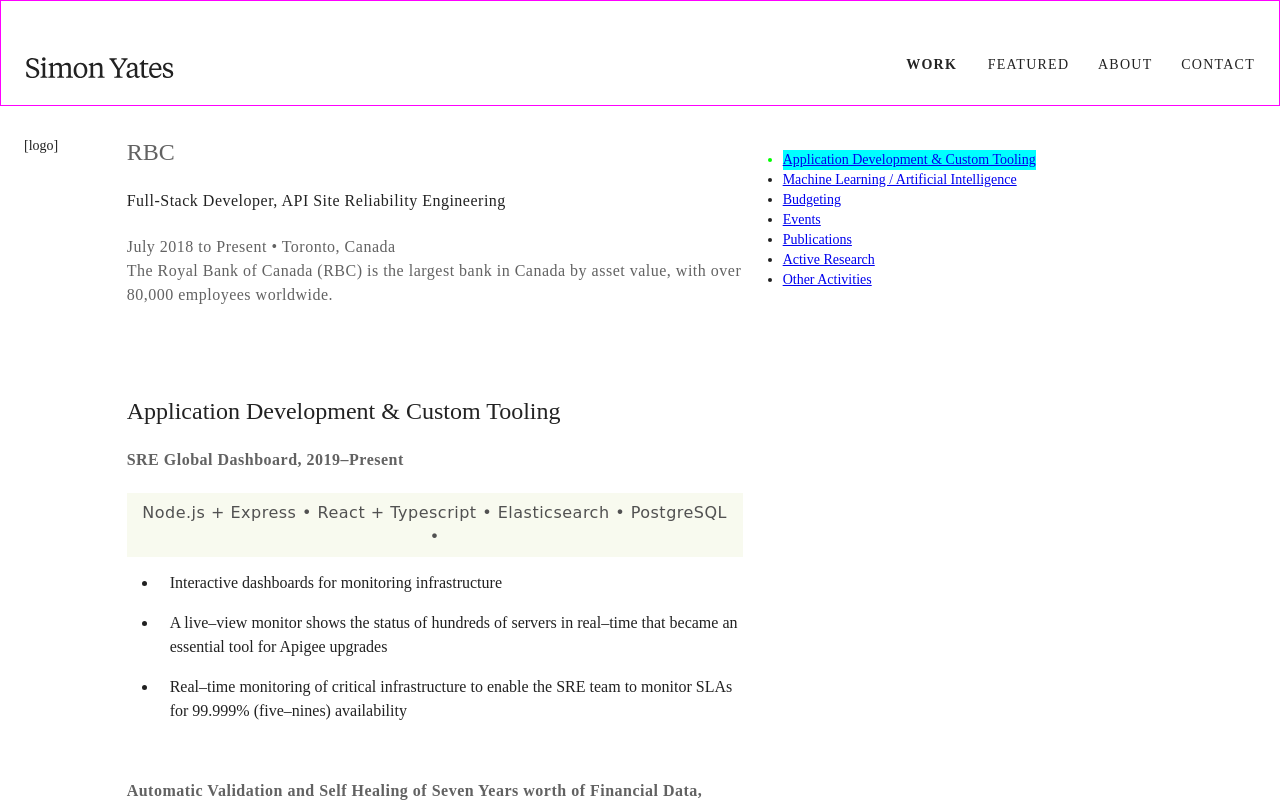
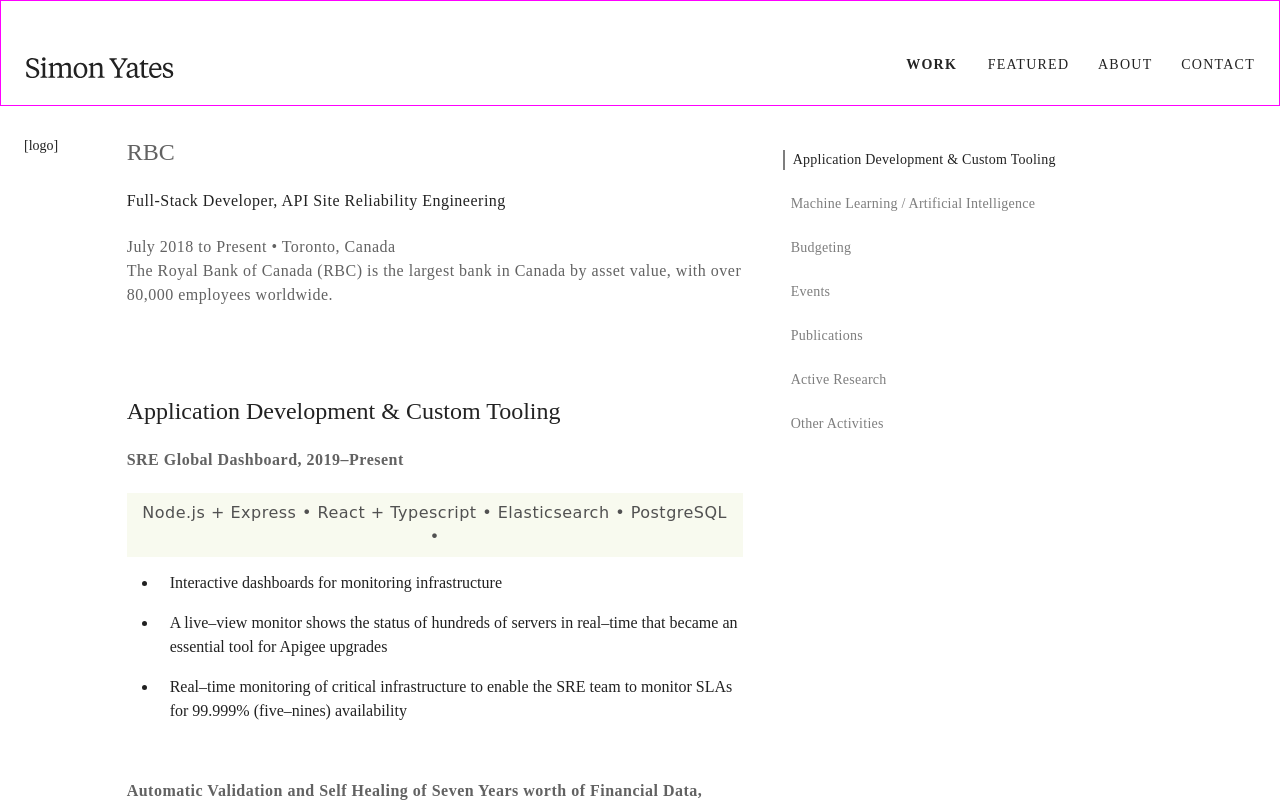
Before and after one commit to cheftechnical/simonyates, a React (Create React App) app: page /work/rbc in a window 1280 px wide. Shown: the top 802 px of the page. Built offline with nearby package versions, Linux system fonts and the light colour scheme; a web font is replaced by a local one.

Commit message:
Fixed styling of left nav

```diff
--- a/src/components/NavRight/NavRightItem/index.tsx
+++ b/src/components/NavRight/NavRightItem/index.tsx
@@ -1,16 +1,38 @@
 import * as React from 'react';
-// import {Link} from "@material-ui/core";
+import {makeStyles} from '@material-ui/core/styles';
+import {color} from '../../../styling/Color';
+import rem from '../../../styling/rem';
 
+// NOTE: scrollspy injects a className into this object
 interface Props {
     id?: string;
     className?: any;
     name: string;
 }
 
+const useStyles = makeStyles((theme) => ({
+    li: {
+        marginBottom: theme.spacing(24/8),
+        paddingLeft: theme.spacing(8/8),
+
+        color: color.grey['500']
+    },
+    a: {
+        textDecoration: 'none',
+        lineHeight: rem(16),
+        letterSpacing: rem(0.25),
+        color: color.grey['500'],
+        borderLeft: 'none !important',
+    },
+}));
+
 export default function NavRightItem(props: Props) {
+    const classes = useStyles();
     const {className, id, name} = props;
 
     return (
-        <li className={className}><a href={`#${id}`}>{name}</a></li>
+        <li className={`${classes.li} ${className}`}>
+            <a className={`${classes.a} ${className}`} href={`#${id}`}>{name}</a>
+        </li>
     );
 };
--- a/src/components/NavRight/index.tsx
+++ b/src/components/NavRight/index.tsx
@@ -2,6 +2,7 @@ import * as React from 'react';
 import Scrollspy from 'react-scrollspy';
 import {makeStyles} from '@material-ui/core/styles';
 import NavRightItem from './NavRightItem';
+import {color} from '../../styling/Color';
 
 type SectionItem = {
 	id: string,
@@ -13,13 +14,20 @@ interface Props {
 }
 
 const useStyles = makeStyles((theme) => ({
-	isCurrent: {
-		color: 'lime',
-		backgroundColor: 'cyan'
-	},
 	root: {
 		position: 'fixed'
-	}
+	},
+
+	scrollspy: {
+		listStyleType: 'none'
+	},
+
+	isCurrent: {
+		color: color.grey['900'],
+		// backgroundColor: 'cyan',
+		borderLeft: `2px solid ${color.grey['500']}`
+	},
+
 }));
 
 export default function NavRight(props: Props) {
@@ -31,10 +39,10 @@ export default function NavRight(props: Props) {
 	const items = sections.map(current => {
 		return current.id;
 	});
-// offset={0}
+
 	return (
 		<div className={classes.root}>
-			<Scrollspy currentClassName={classes.isCurrent} items={items}>
+			<Scrollspy currentClassName={classes.isCurrent} items={items} style={{listStyleType: 'none'}}>
 				{sections.map((item, index) => (
 					<NavRightItem id={item.id} key={index} name={item.name}/>
 				))}
```
